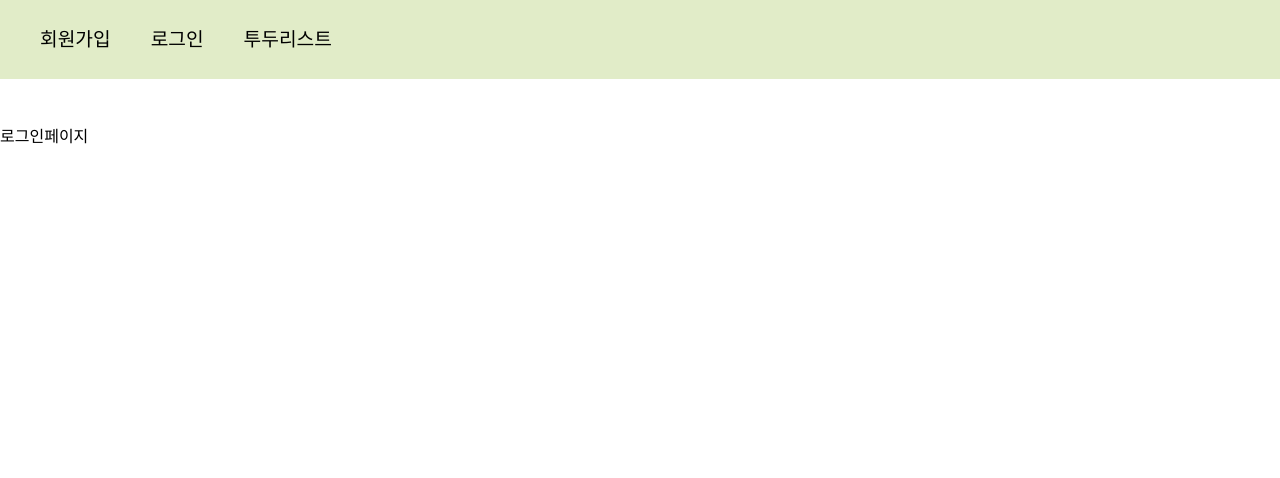
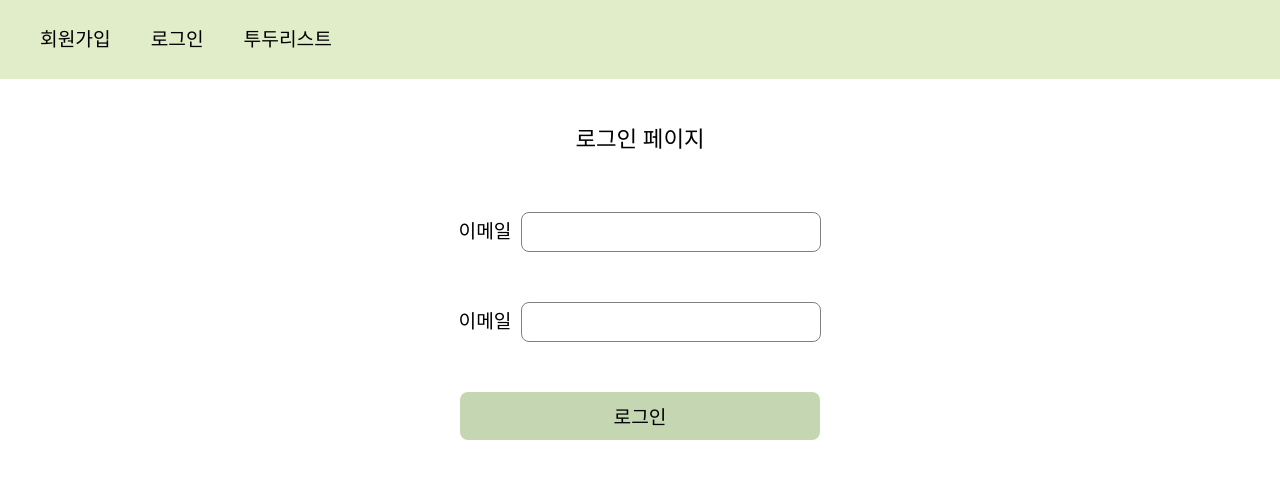
Before and after one commit to somin00/wanted-pre-onboarding-frontend, a React (Create React App) app: page /signin in a window 1280 px wide. Shown: the top 478 px of the page. Built offline with nearby package versions, Linux system fonts and the light colour scheme.

Commit message:
[style] 로그인 페이지 마크업 및 스타일 적용

```diff
--- a/src/pages/Signin/index.tsx
+++ b/src/pages/Signin/index.tsx
@@ -1,7 +1,15 @@
 import React from "react";
+import AuthForm from "components/AuthForm";
+import { SigninWrapper } from "./styles";
 
 function Signin() {
-  return <div>로그인페이지</div>;
+  return (
+    <SigninWrapper>
+      <h1>로그인 페이지</h1>
+      <AuthForm />
+      <button data-testid="signin-button">로그인</button>
+    </SigninWrapper>
+  );
 }
 
 export default Signin;
--- /dev/null
+++ b/src/pages/Signin/styles.tsx
@@ -0,0 +1,21 @@
+import styled from "styled-components";
+export const SigninWrapper = styled.main`
+  display: flex;
+  flex-direction: column;
+  align-items: center;
+  justify-content: center;
+
+  h1 {
+    font-size: 1.4rem;
+    font-weight: 500;
+    margin-bottom: 60px;
+  }
+
+  button {
+    font-size: 1.2rem;
+    background-color: #c4d7b2;
+    width: 360px;
+    padding: 10px 0;
+    border-radius: 8px;
+  }
+`;
```
